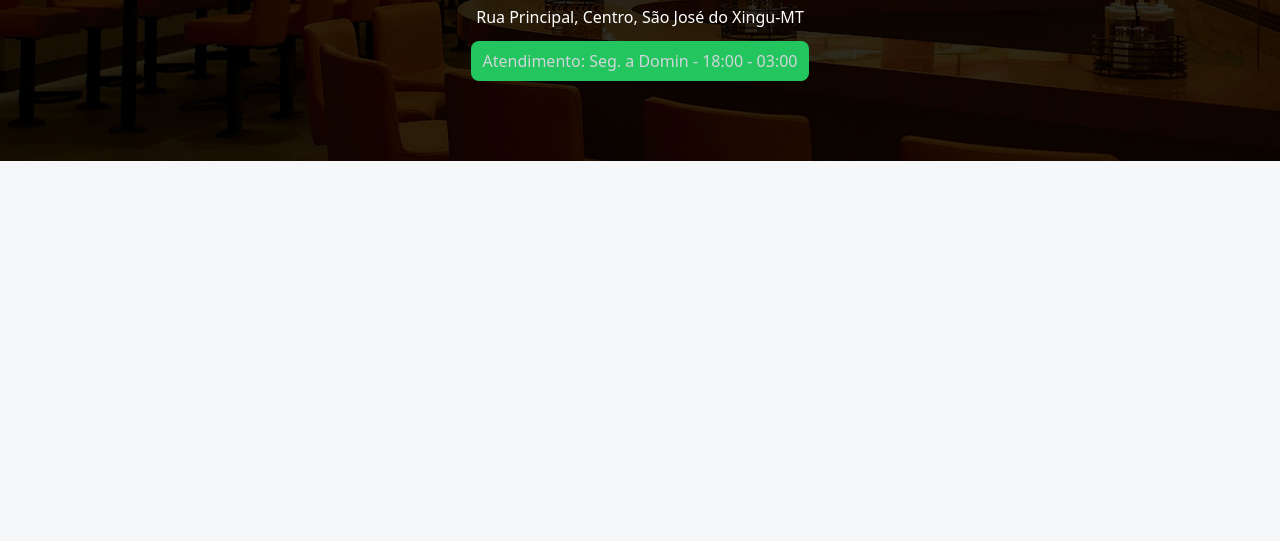
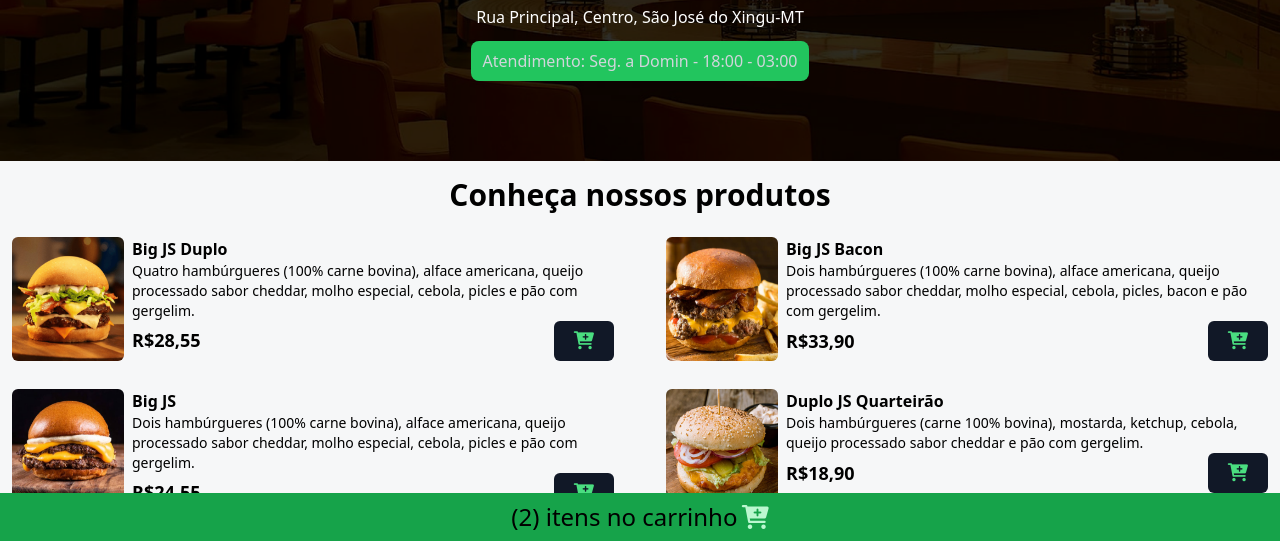
Before and after one commit to andrezitojava2017/js-burgueria, a website: page index.html in a window 1280 px wide. Shown: the part 259-800 px from the top of the page. Drawn offline with Linux system fonts and the light colour scheme; a web font is replaced by a local one.

Commit message:
:sparkles: feat: implementando modal carrinho

```diff
--- a/index.html
+++ b/index.html
@@ -1,26 +1,24 @@
 <!DOCTYPE html>
 <html>
+
 <head>
   <meta charset="utf-8" />
 
   <title>Cardapio</title>
-    <link
-      href="https://fonts.googleapis.com/css?family=Open+Sans+Condensed:300|Sonsie+One"
-      rel="stylesheet"
-      type="text/css"
-    />
+  <link href="https://fonts.googleapis.com/css?family=Open+Sans+Condensed:300|Sonsie+One" rel="stylesheet"
+    type="text/css" />
   <link rel="stylesheet" href="./styles/output.css" />
+  <link rel="stylesheet" href="https://cdnjs.cloudflare.com/ajax/libs/font-awesome/6.0.0-beta3/css/all.min.css"
+    integrity="sha512-Fo3rlrZj/k7ujTnHg4CGR2D7kSs0v4LLanw2qksYuRlEzO+tcaEPQogQ0KaoGN26/zrn20ImR1DfuLWnOo7aBA=="
+    crossorigin="anonymous" referrerpolicy="no-referrer" />
 </head>
 
 <body>
   <!-- HEADER -->
   <header class="w-full h-[420px] bg-zinc-900 bg-home bg-cover bg-center">
     <div class="w-full h-full flex flex-col justify-center items-center">
-        <img
-          src="./assets/hamb-1.png"
-          alt="Logo JSBurger"
-          class="w-32 h-32 rounded-full shadow-lg hover:scale-110 duration-300"
-        />
+      <img src="./assets/hamb-1.png" alt="Logo JSBurger"
+        class="w-32 h-32 rounded-full shadow-lg hover:scale-110 duration-300" />
       <h1 class="text-3xl mt-3 mb-2 font-bold text-white">JS - Burguer</h1>
       <span class="text-white font-medium">Rua Principal, Centro, São José do Xingu-MT</span>
 
@@ -30,6 +28,118 @@
 
     </div>
   </header>
-    <!-- HEADER -->
+  <!-- FIM HEADER -->
+
+  <h2 class="text-2xl md:text-3xl font-bold text-center mt-4 mb-6">Conheça nossos produtos</h2>
+
+  <div id="menu">
+    <main class="grid grid-cols-1 gap-7 mx-auto max-w-7xl md:grid-cols-2">
+      <!-- PRODUTOS ITEM -->
+
+
+      <div class="flex gap-2 px-3">
+        <img src="./assets/hamb-1.png" alt="hambuguer Smash"
+          class="w-28 rounded-md hover:scale-110 hover:-rotate-2 duration-300" />
+
+        <div>
+          <p class="font-bold">Big JS Duplo</p>
+          <p class="text-sm">Quatro hambúrgueres (100% carne bovina), alface americana, queijo processado sabor cheddar,
+            molho especial,
+            cebola, picles e pão com gergelim.
+          </p>
+
+          <div class="flex items-baseline justify-between">
+
+            <p class="font-bold text-lg">R$28,55</p>
+            <button data-name="hambuguer-js-duplo" data-price="28.55"
+              class="bg-gray-900 px-5 py-2 rounded-md add-to-card-btn">
+              <i class="fa-solid fa-cart-plus text-lg text-green-400"></i>
+            </button>
+
+          </div>
+        </div>
+
+      </div>
+
+      <div class="flex gap-2 px-3">
+        <img src="./assets/hamb-2.png" alt="hambuguer Smash"
+          class="w-28 rounded-md hover:scale-110 hover:-rotate-2 duration-300" />
+
+        <div>
+          <p class="font-bold">Big JS Bacon</p>
+          <p class="text-sm">Dois hambúrgueres (100% carne bovina), alface americana, queijo processado sabor cheddar,
+            molho especial, cebola, picles, bacon e pão com gergelim.
+          </p>
+
+          <div class="flex items-center justify-between">
+
+            <p class="font-bold text-lg">R$33,90</p>
+            <button class="bg-gray-900 px-5 py-2 rounded-md add-to-card-btn">
+              <i class="fa-solid fa-cart-plus text-lg text-green-400"></i>
+            </button>
+
+          </div>
+        </div>
+
+      </div>
+
+
+      <div class="flex gap-2 px-3">
+        <img src="./assets/hamb-3.png" alt="hambuguer Smash"
+          class="w-28 rounded-md hover:scale-110 hover:-rotate-2 duration-300" />
+
+        <div>
+          <p class="font-bold">Big JS</p>
+          <p class="text-sm">Dois hambúrgueres (100% carne bovina), alface americana, queijo processado sabor cheddar,
+            molho especial, cebola, picles e pão com gergelim.
+          </p>
+
+          <div class="flex items-baseline justify-between">
+
+            <p class="font-bold text-lg">R$24,55</p>
+            <button data-name="hambuguer-js-duplo" data-price="28.55"
+              class="bg-gray-900 px-5 py-2 rounded-md add-to-card-btn">
+              <i class="fa-solid fa-cart-plus text-lg text-green-400"></i>
+            </button>
+
+          </div>
+        </div>
+
+      </div>
+
+      <div class="flex gap-2 px-3">
+        <img src="./assets/hamb-4.png" alt="hambuguer Smash"
+          class="w-28 rounded-md hover:scale-110 hover:-rotate-2 duration-300" />
+
+        <div>
+          <p class="font-bold">Duplo JS Quarteirão</p>
+          <p class="text-sm">Dois hambúrgueres (carne 100% bovina), mostarda, ketchup, cebola, queijo processado sabor
+            cheddar e pão com gergelim.
+          </p>
+
+          <div class="flex items-center justify-between">
+
+            <p class="font-bold text-lg">R$18,90</p>
+            <button class="bg-gray-900 px-5 py-2 rounded-md add-to-card-btn">
+              <i class="fa-solid fa-cart-plus text-lg text-green-400"></i>
+            </button>
+
+          </div>
+        </div>
+
+      </div>
+
+    </main>
+  </div>
+
+  <footer class="fixed bottom-0 w-full z-30">
+
+    <button class=" bg-green-600 py-2 w-full">
+      <span class="text-2xl">(<span id="card-count" class="text-2xl">2</span>) itens no carrinho</span>
+      <i class="fa-solid fa-cart-plus text-green-200 text-2xl"></i>
+    </button>
+
+  </footer>
 </body>
+
 </html>
```
Also changed, not shown: styles/output.css. Lines whose indentation alone changed are shown as unchanged.
